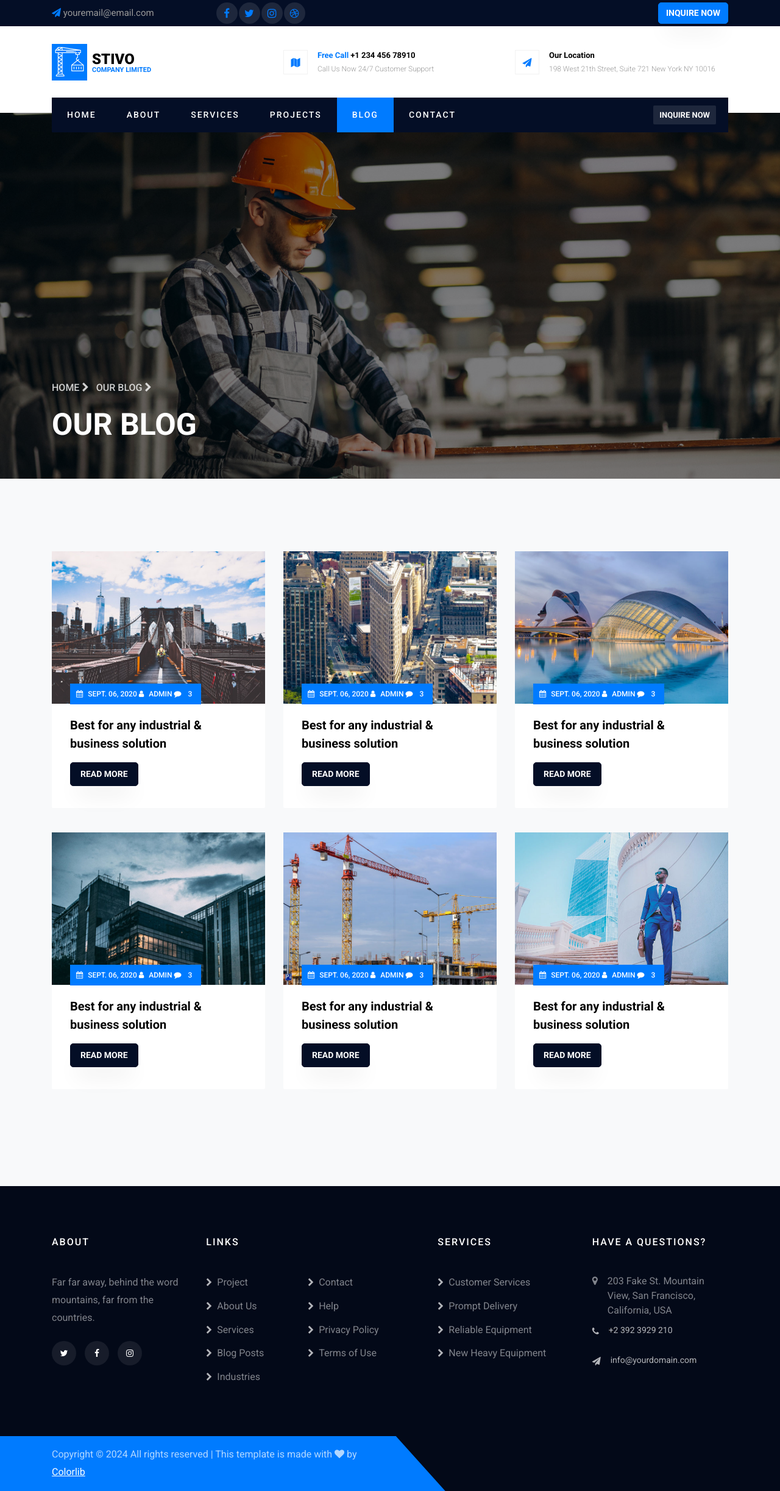
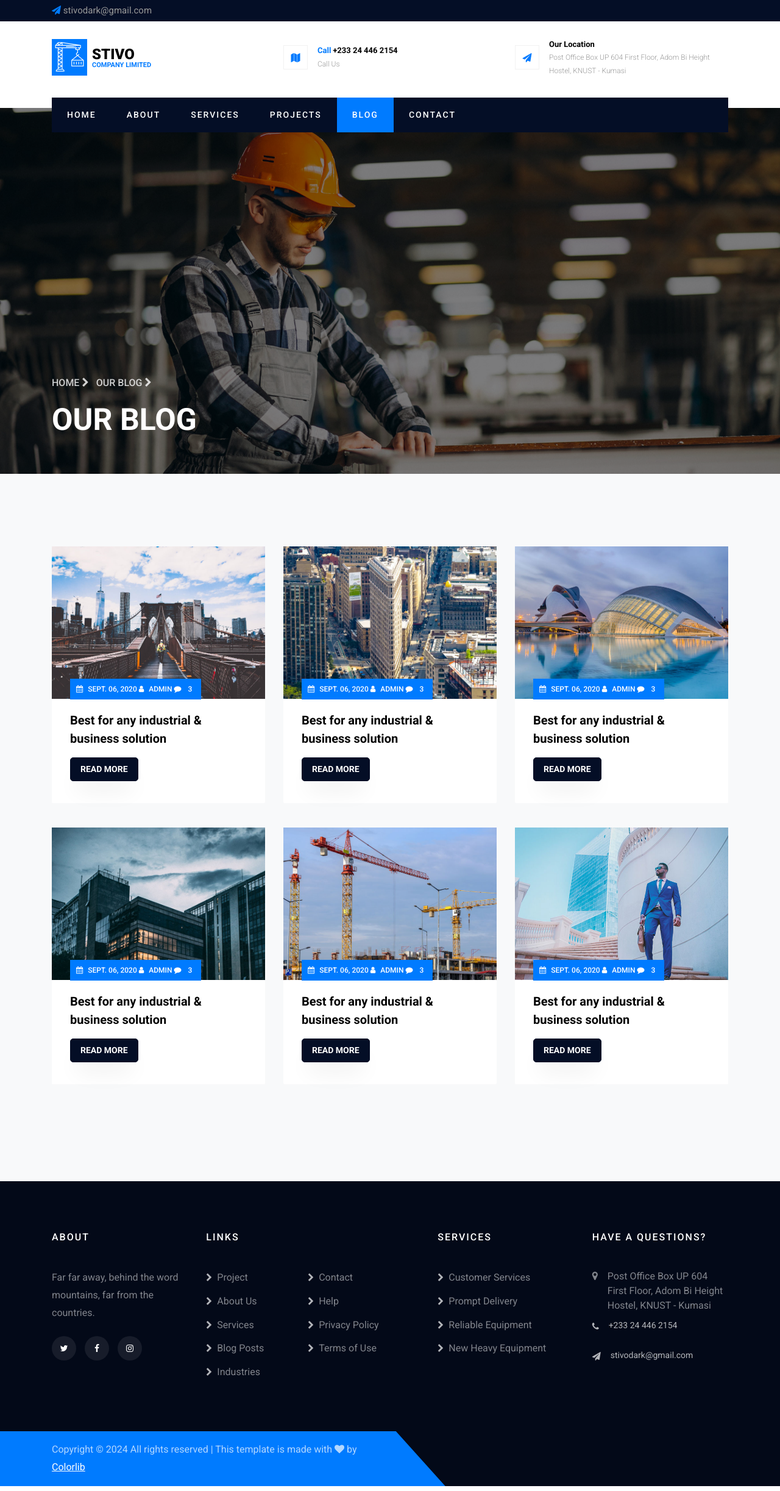
Before and after one commit to stivocompanylimited/stivocolimited.github.io, a plain HTML site: page blog.html in a window 1280 px wide. Shown: the whole page at 61% size. Drawn offline with Linux system fonts and the light colour scheme; some packages are replaced by stand-ins of ours; no server answers; files whose address does not match are found by name.

Commit message:
missed the blog page

```diff
--- a/blog.html
+++ b/blog.html
@@ -2,7 +2,7 @@
 <html lang="en">
 
 <head>
-  <title>Wilcon - Free Bootstrap 4 Template by Colorlib</title>
+  <title>Stivo Company Limited</title>
   <meta charset="utf-8">
   <meta name="viewport" content="width=device-width, initial-scale=1, shrink-to-fit=no">
 
@@ -30,26 +30,26 @@
         <div class="col-sm text-center text-md-left mb-md-0 mb-2 pr-md-4 d-flex topper align-items-center">
           <p class="mb-0 w-100">
             <span class="fa fa-paper-plane"></span>
-            <span class="text">youremail@email.com</span>
+            <span class="text">stivodark@gmail.com</span>
           </p>
         </div>
         <div class="col-sm justify-content-center d-flex mb-md-0 mb-2">
           <div class="social-media">
             <p class="mb-0 d-flex">
-              <a href="#" class="d-flex align-items-center justify-content-center"><span class="fa fa-facebook"><i
+              <!-- <a href="#" class="d-flex align-items-center justify-content-center"><span class="fa fa-facebook"><i
                     class="sr-only">Facebook</i></span></a>
               <a href="#" class="d-flex align-items-center justify-content-center"><span class="fa fa-twitter"><i
                     class="sr-only">Twitter</i></span></a>
               <a href="#" class="d-flex align-items-center justify-content-center"><span class="fa fa-instagram"><i
                     class="sr-only">Instagram</i></span></a>
               <a href="#" class="d-flex align-items-center justify-content-center"><span class="fa fa-dribbble"><i
-                    class="sr-only">Dribbble</i></span></a>
+                    class="sr-only">Dribbble</i></span></a> -->
             </p>
           </div>
         </div>
         <div class="col-sm-12 col-md-6 col-lg-7 d-flex topper align-items-center text-lg-right justify-content-end">
-          <p class="mb-0 register-link"><a href="#" class="btn btn-primary" data-toggle="modal"
-              data-target="#exampleModalCenter">Inquire Now</a></p>
+          <!-- <p class="mb-0 register-link"><a href="#" class="btn btn-primary" data-toggle="modal"
+              data-target="#exampleModalCenter">Inquire Now</a></p> -->
         </div>
       </div>
     </div>
@@ -68,8 +68,8 @@
             <span class="fa fa-map"></span>
           </div>
           <div class="pr-md-4 pl-md-3 pl-3 text">
-            <p class="con"><span>Free Call</span> <span>+1 234 456 78910</span></p>
-            <p class="con">Call Us Now 24/7 Customer Support</p>
+            <p class="con"><span>Call</span> <span>+233 24 446 2154</span></p>
+            <p class="con">Call Us</p>
           </div>
         </div>
         <div class="col-md-4 d-flex topper mb-md-0 align-items-center">
@@ -77,7 +77,7 @@
           </div>
           <div class="text pl-3 pl-md-3">
             <p class="hr"><span>Our Location</span></p>
-            <p class="con">198 West 21th Street, Suite 721 New York NY 10016</p>
+            <p class="con">Post Office Box UP 604 First Floor, Adom Bi Height Hostel, KNUST - Kumasi</p>
           </div>
         </div>
       </div>
@@ -98,7 +98,7 @@
           <li class="nav-item active"><a href="blog.html" class="nav-link">Blog</a></li>
           <li class="nav-item"><a href="contact.html" class="nav-link">Contact</a></li>
         </ul>
-        <a href="#" class="btn-custom" data-toggle="modal" data-target="#exampleModalCenter">Inquire Now</a>
+        <!-- <a href="#" class="btn-custom" data-toggle="modal" data-target="#exampleModalCenter">Inquire Now</a> -->
       </div>
     </div>
   </nav>
@@ -284,11 +284,12 @@
             <h2 class="ftco-heading-2">Have a Questions?</h2>
             <div class="block-23 mb-3">
               <ul>
-                <li><span class="fa fa-map-marker mr-3"></span><span class="text">203 Fake St. Mountain View, San
-                    Francisco, California, USA</span></li>
-                <li><a href="#"><span class="fa fa-phone mr-3"></span><span class="text">+2 392 3929 210</span></a></li>
+                <li><span class="fa fa-map-marker mr-3"></span><span class="text">Post Office Box UP 604
+                    First Floor, Adom Bi Height Hostel, KNUST - Kumasi</span></li>
+                <li><a href="#"><span class="fa fa-phone mr-3"></span><span class="text">+233 24 446
+                      2154</span></a></li>
                 <li><a href="#"><span class="fa fa-paper-plane mr-3"></span><span
-                      class="text">info@yourdomain.com</span></a></li>
+                      class="text">stivodark@gmail.com</span></a></li>
               </ul>
             </div>
           </div>
```
